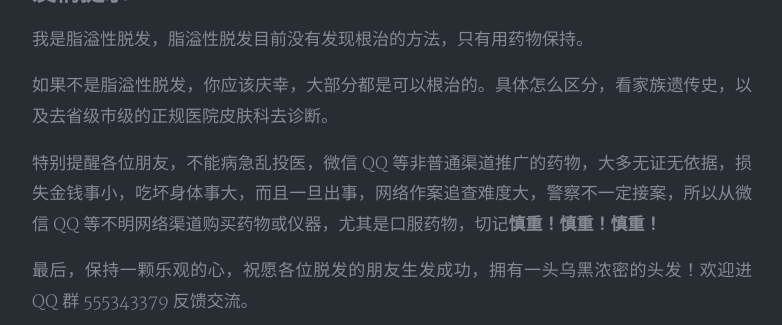
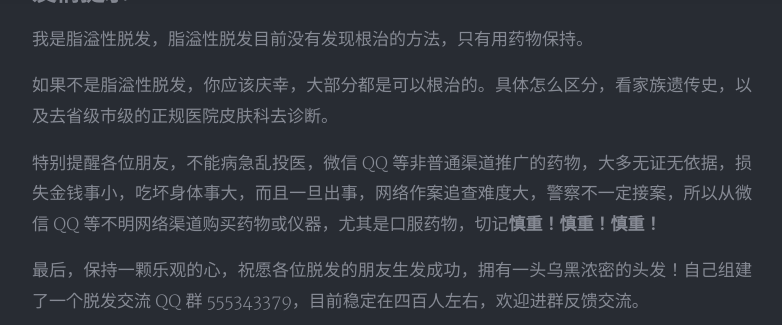
Before and after one commit to cocoafei/cocoafei.github.io, a Jekyll site: the page built from _posts/2016-03-21-脱发治疗方法总结.md, in a window 1280 px wide and 900 px high, scrolled down 4622 px, cut to the strip 0-325 px from the top of the window. Shown: the whole strip, without its empty margins (248-1030 px from the left). Built offline with Jekyll 4.4.1, drawn with Linux system fonts in a browser that asks for light colours; nearby versions of some CDN libraries; comment, search, counter and statistics services are not loaded; a style sheet for code colours, icons or effects is not loaded; some of the changed text lies outside the part shown.

Commit message:
时间更新为准确值

```diff
--- a/_posts/2016-03-21-脱发治疗方法总结.md
+++ b/_posts/2016-03-21-脱发治疗方法总结.md
@@ -130,6 +130,6 @@ tags: 雄脱 脂溢性脱发
 
 特别提醒各位朋友，不能病急乱投医，微信 QQ 等非普通渠道推广的药物，大多无证无依据，损失金钱事小，吃坏身体事大，而且一旦出事，网络作案追查难度大，警察不一定接案，所以从微信 QQ 等不明网络渠道购买药物或仪器，尤其是口服药物，切记**慎重！慎重！慎重！**
 
-最后，保持一颗乐观的心，祝愿各位脱发的朋友生发成功，拥有一头乌黑浓密的头发！欢迎进 QQ 群 555343379 反馈交流。
+最后，保持一颗乐观的心，祝愿各位脱发的朋友生发成功，拥有一头乌黑浓密的头发！自己组建了一个脱发交流 QQ 群 555343379，目前稳定在四百人左右，欢迎进群反馈交流。
 
 <a target="_blank" href="//shang.qq.com/wpa/qunwpa?idkey=9bbf201c1d9b79ce106f36f6769fb52b4d6413e2ccc51c8703c11eaa4e4d30ba"><img border="0" src="//pub.idqqimg.com/wpa/images/group.png" alt="非那_米诺_激光_中药_" title="非那_米诺_激光_中药_"></a>
```
Also changed, not shown: other parts of _posts/2016-03-21-脱发治疗方法总结.md (+1 -1 lines).
